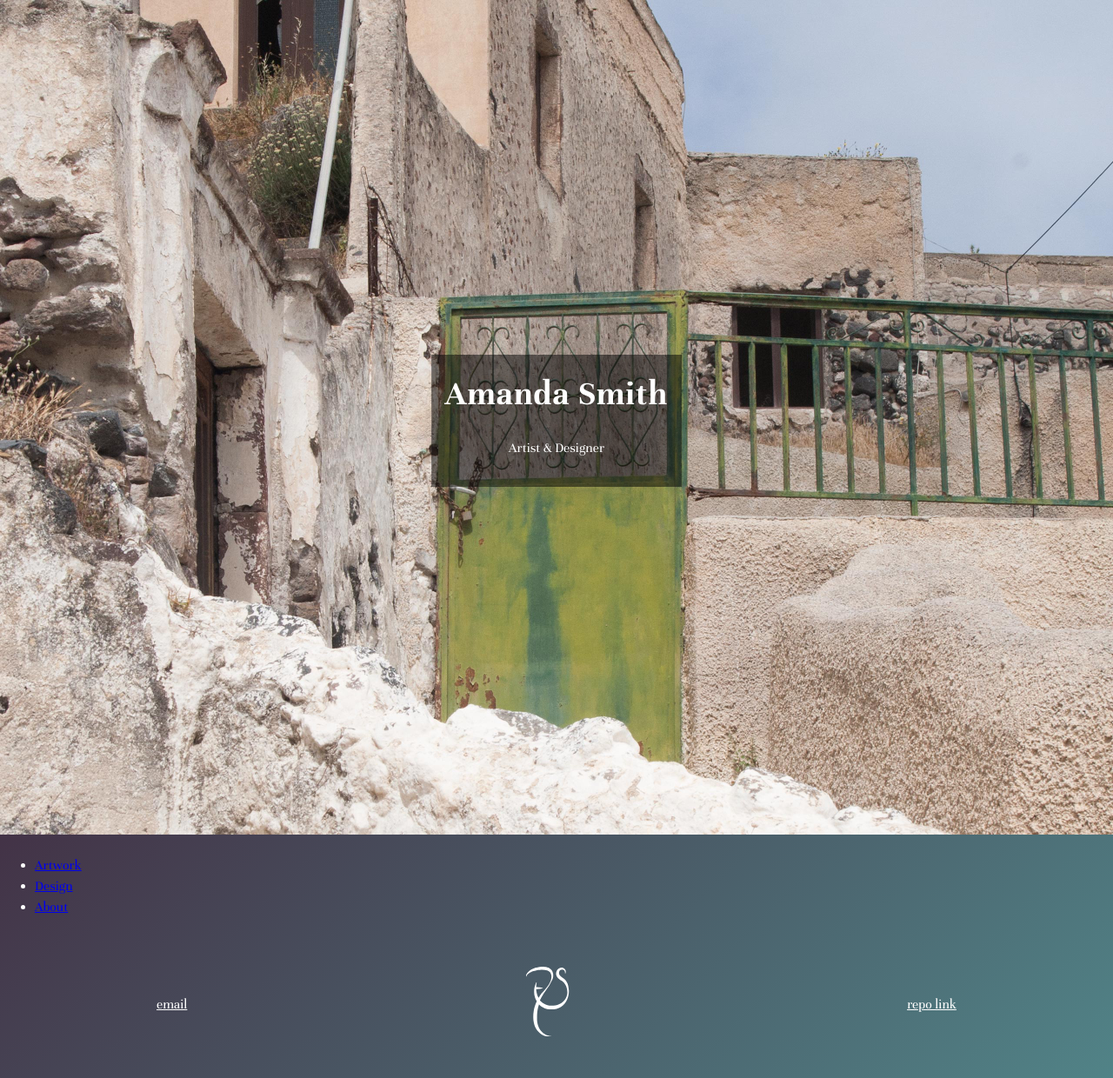
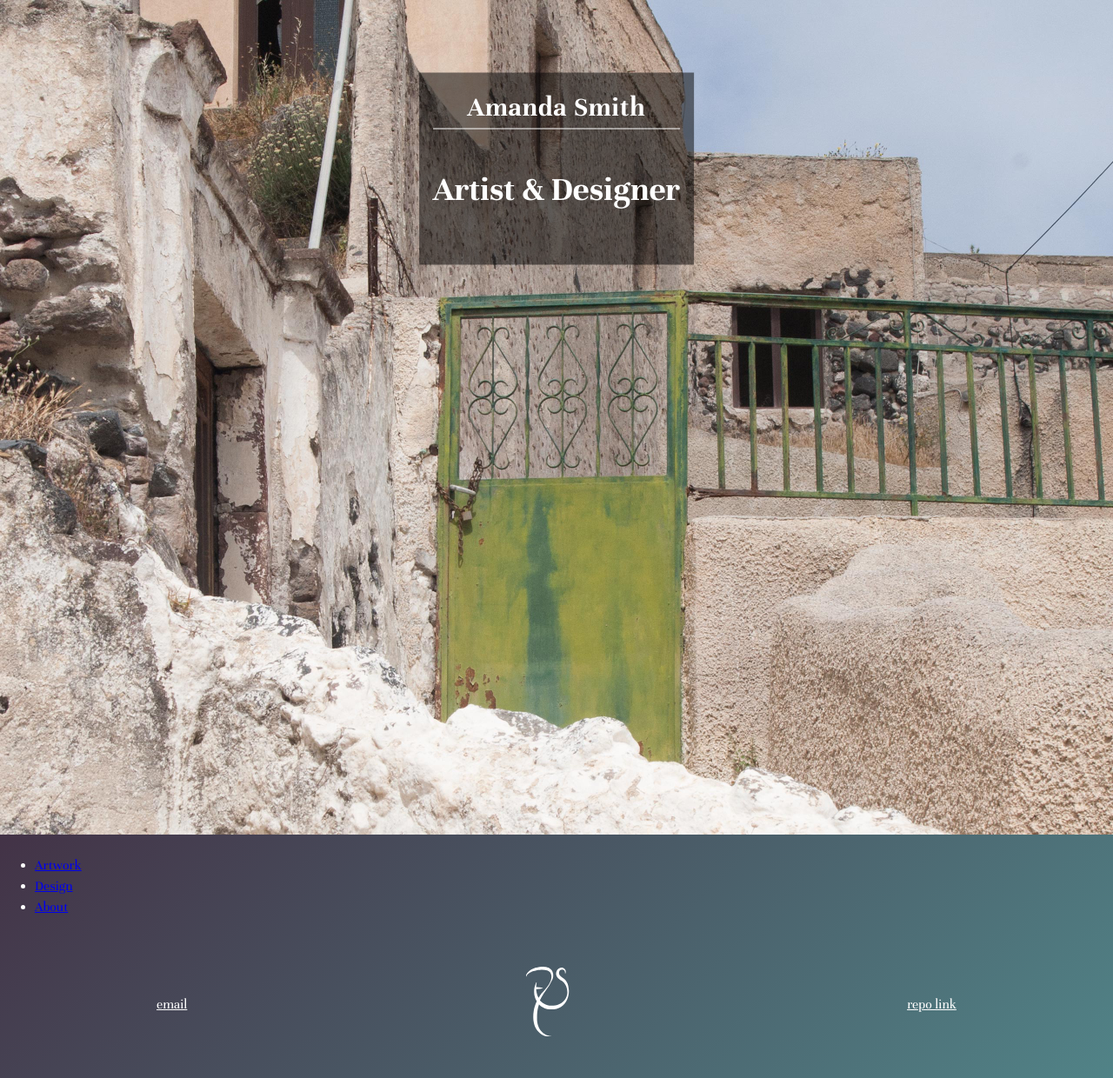
Before and after one commit to asmithorn/asmithorn.github.io, a Jekyll site: the page built from index.html, in a window 1280 px wide. Shown: the whole page at 87% size. Built offline with Jekyll 4.4.1, drawn with Linux system fonts in a browser that asks for light colours.

Commit message:
hero text styling

```diff
--- a/css/style.scss
+++ b/css/style.scss
@@ -201,9 +201,19 @@ a {
     position: absolute;
     right: 50%;
     text-align: center;
-    top: 50%;
+    top: 20%;
     transform: translate(50%, -50%);
     z-index: 1000;
+  }
+
+  .c-hero__name {
+    border-bottom: 1px solid white;
+    font-size: 2em;
+  }
+
+  .c-hero__tagline {
+    font-family: 'unnabold';
+    font-size: 2.5em;
   }
 
 .c-name {
@@ -335,7 +345,7 @@ a {
   margin-right: auto;
   padding: 0 .5em;
   width: -moz-fit-content; //Firefox fix
-  width: fit-content; //will need to check this on IE and Edge
+  width: fit-content; //does not work on IE and Edge
 }
 .u-row-header--black {border-bottom-color: black;}
 .u-text--center {text-align: center;}
--- a/index.html
+++ b/index.html
@@ -26,8 +26,8 @@
                     /resources/home/greece-green-door-small.jpg 960w" sizes="100vw" alt="Green decorative door and railing among aging, painted white concrete."/>
 
                 <div class="c-hero__overlay">
-                    <h1>Amanda Smith</h1>
-                    <p>Artist &amp; Designer</p>
+                    <h1 class="c-hero__name">Amanda Smith</h1>
+                    <p class="c-hero__tagline">Artist &amp; Designer</p>
                 </div>
 
             </header>
```
